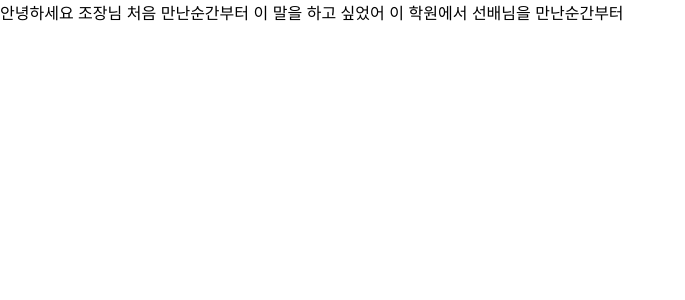
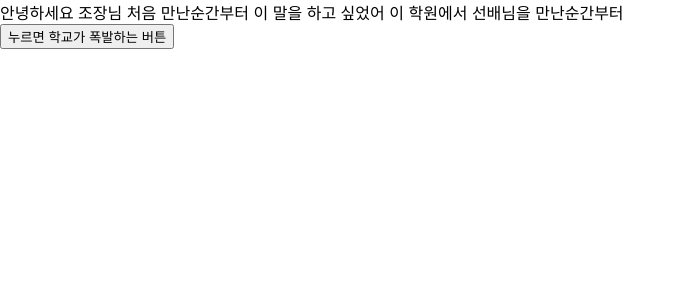
Before and after one commit to HayoungMo/test, a React (Create React App) app: page / in a window 1280 px wide. Shown: the top 300 px of the page, without its empty margins (0-685 px from the left). Built offline with nearby package versions, Linux system fonts and the light colour scheme.

Commit message:
이거 어떻게 해요

```diff
--- a/src/App.js
+++ b/src/App.js
@@ -1,9 +1,11 @@
 import Test1 from "./components/Test1";
+import Test2 from "./components/Test2";
 
 function App() {
   return (
     <div >
         <Test1/>
+        <Test2/>
     </div>
   );
 }
```
